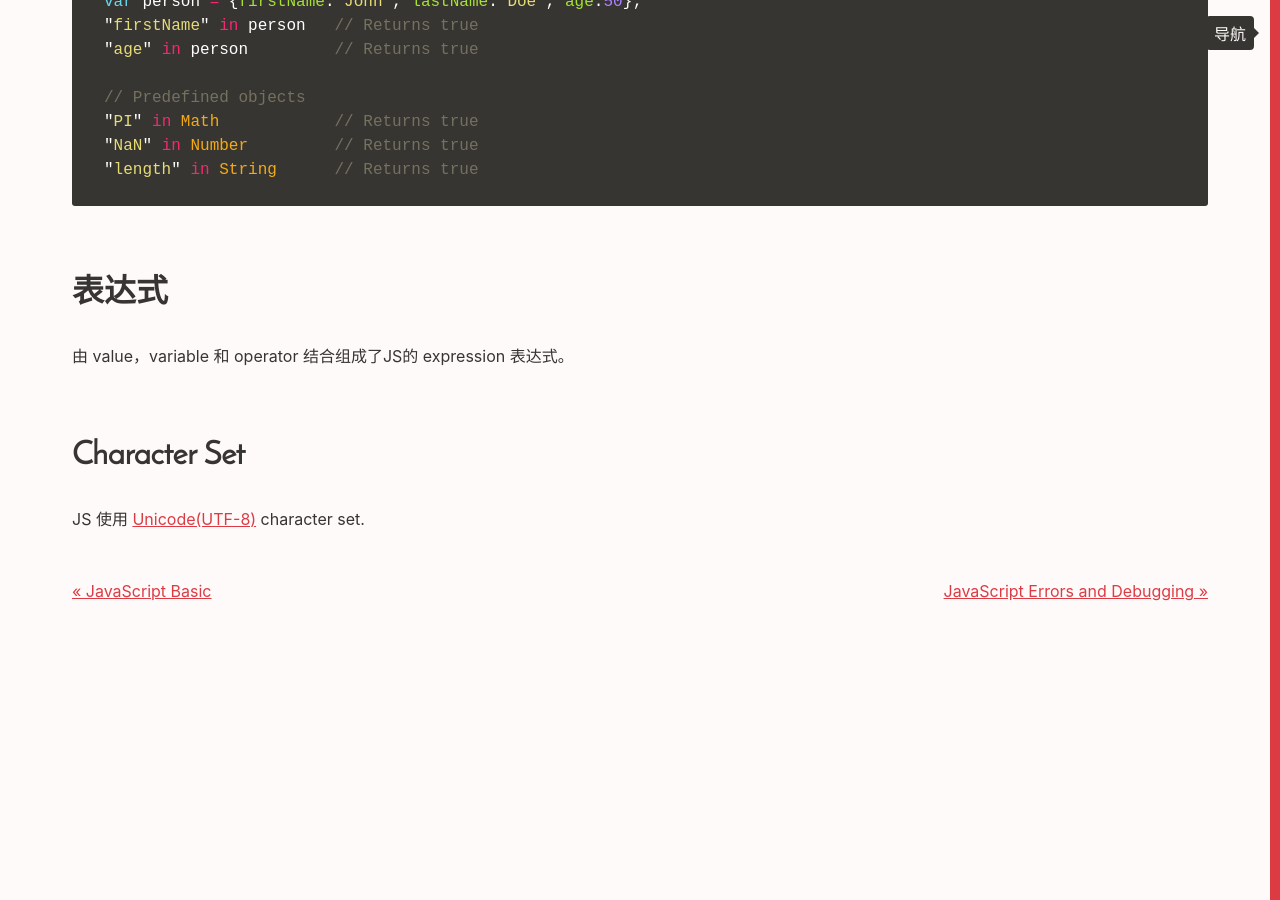
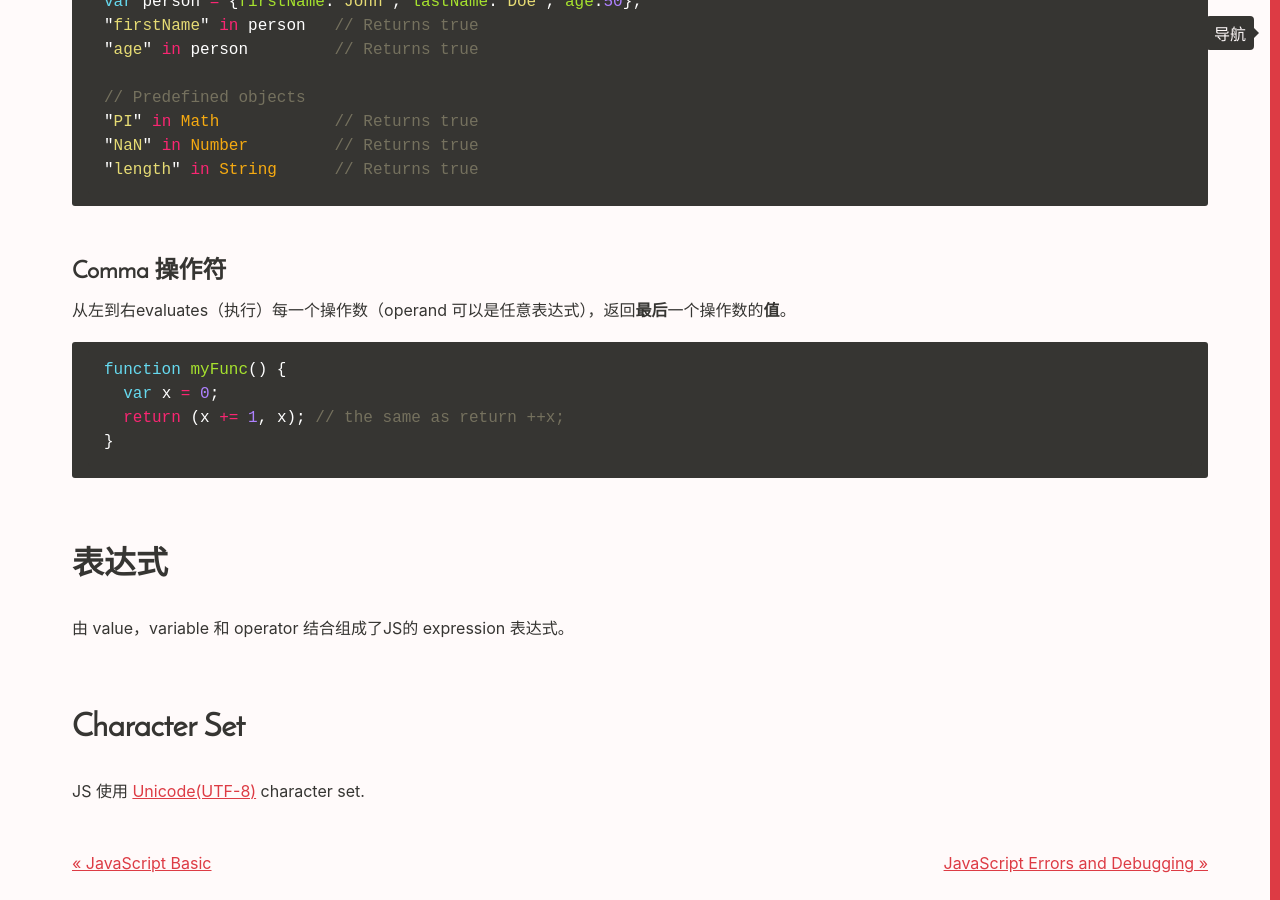
Before and after one commit to Vivi-wu/dive-into-web, a Jekyll site: the page built from _posts/2014-05-01-JavaScript-Syntax.markdown, in a window 1280 px wide and 900 px high, scrolled down 8071 px. Built offline with Jekyll 4.4.1, drawn with Linux system fonts in a browser that asks for light colours.

Commit message:
Update blog fro array.splice, vue, comma operator

````diff
--- a/_posts/2014-05-01-JavaScript-Syntax.markdown
+++ b/_posts/2014-05-01-JavaScript-Syntax.markdown
@@ -318,6 +318,17 @@ var person = {firstName:"John", lastName:"Doe", age:50};
 "length" in String      // Returns true
 ```
 
+### Comma 操作符
+
+从左到右evaluates（执行）每一个操作数（operand 可以是任意表达式），返回**最后**一个操作数的**值**。
+
+```js
+function myFunc() {
+  var x = 0;
+  return (x += 1, x); // the same as return ++x;
+}
+```
+
 ## 表达式
 
 由 value，variable 和 operator 结合组成了JS的 expression 表达式。
--- a/_posts/2016-09-20-CSS-H5-develop.markdown
+++ b/_posts/2016-09-20-CSS-H5-develop.markdown
@@ -13,8 +13,11 @@ category: [CSS, HTML]
 95%会使用的基本设定：
 
 ```html
-<meta name="viewport" content="width=device-width, initial-scale=1, maximum-scale=1.0, minimum-scale=1.0, user-scalable=0">
+<meta name="viewport" content="width=device-width, initial-scale=1, user-scalable=0">
 ```
+
+如果希望 web app 在 zooming 方面表现得像 native app 一样时（比如，在光标focus时页面不要自动放大），才设置 `user-scalable=no`，否则缩放对大多数人来说是一个重要的可用性功能。
+
 <!--more-->
 
 ## 图片
````
Also changed, not shown: _posts/2015-05-06-JavaScript-Arrays.markdown (+6 -2 lines), _posts/2017-08-31-JavaScript-Vue-practice.markdown (+7 -1 lines), _posts/2018-06-27-Vue-Cli-v3.markdown (added, +25 -0 lines).
